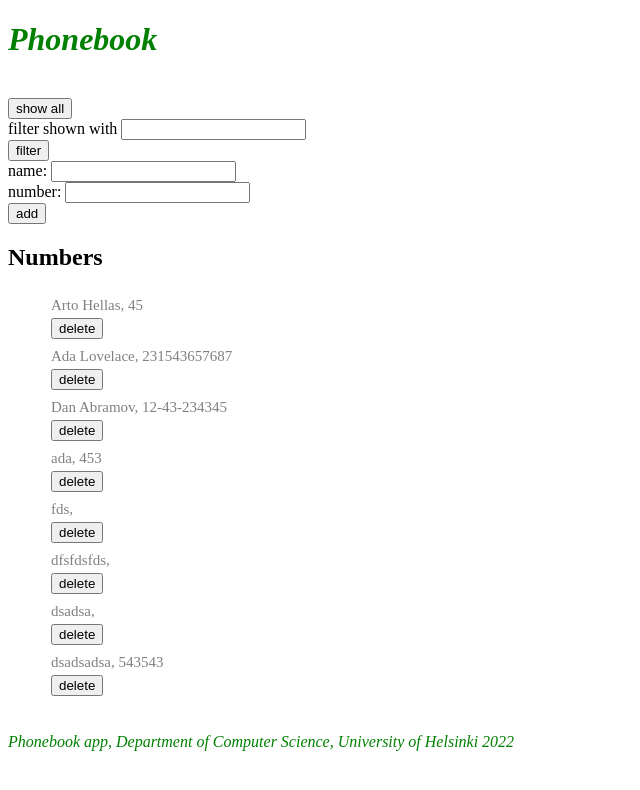
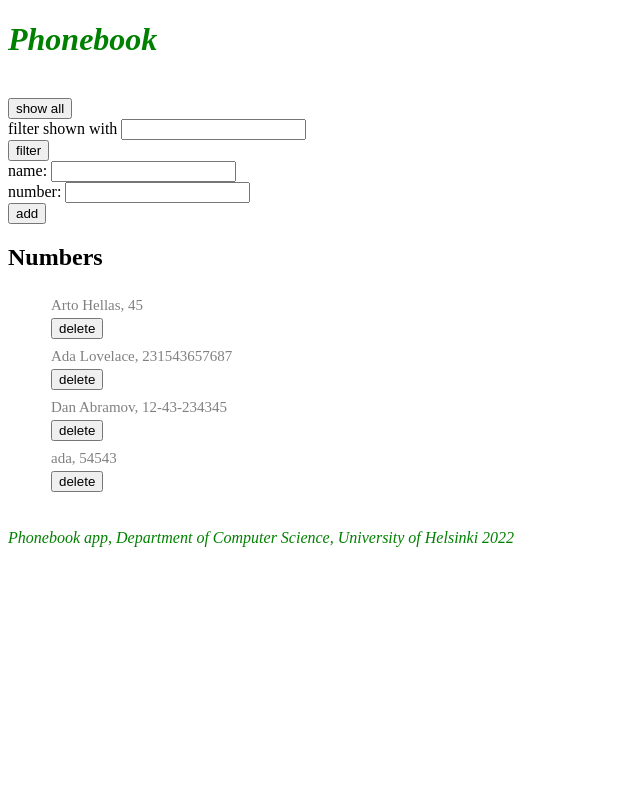
Before and after one commit to MelDv/FullStack_course, a React (Create React App) app in the folder osa2/puhelinluettelo/: page / in a window 1280 px wide. Shown: the top 790 px of the page, without its empty margins (0-640 px from the left). Built offline with nearby package versions, Linux system fonts and the light colour scheme; data requests are answered from the project's data file.

Commit message:
tehtävä 2,20

```diff
--- a/osa2/puhelinluettelo/db.json
+++ b/osa2/puhelinluettelo/db.json
@@ -17,28 +17,8 @@
     },
     {
       "name": "ada",
-      "number": "453",
+      "number": "54543",
       "id": 4
-    },
-    {
-      "name": "fds",
-      "number": "",
-      "id": 5
-    },
-    {
-      "name": "dfsfdsfds",
-      "number": "",
-      "id": 6
-    },
-    {
-      "name": "dsadsa",
-      "number": "",
-      "id": 7
-    },
-    {
-      "name": "dsadsadsa",
-      "number": "543543",
-      "id": 8
     }
   ]
 }
--- a/osa2/puhelinluettelo/src/App.js
+++ b/osa2/puhelinluettelo/src/App.js
@@ -3,6 +3,7 @@ import Person from './components/Person'
 import Filter from './components/Filter'
 import NewPerson from './components/NewPerson'
 import Footer from './components/Footer'
+import Notification from './components/Notification'
 import personService from './services/persons'
 
 const App = () => {
@@ -11,7 +12,7 @@ const App = () => {
   const [newNumber, setNewNumber] = useState('')
   const [newFilter, setFilter] = useState('')
   const [message, setMessage] = useState(null)
-  const isError = { error: false } //muunnos ei toimi: arvo ei muutu Notification-komponentissa
+  const [isError, setError] = useState(true)
 
   useEffect(() => {
     personService
@@ -41,8 +42,16 @@ const App = () => {
             .then(returnedPerson => {
               setPersons(persons.map(person => person.id !== changedPerson.id ? person : returnedPerson))
             })
-          isError.error = false
-          console.log('isError in change number: ', isError)
+            .catch(error => {
+              setError(true)
+              setMessage(
+                `Information of ${person.name} has already been removed from server.`
+              )
+              setTimeout(() => {
+                setMessage(null)
+              }, 5000)
+            })
+          setError(false)
           setMessage(
             `Changed phone number for ${person.name}`
           )
@@ -52,8 +61,7 @@ const App = () => {
         }
       } else if (person.name === newName) {
         exists = true
-        isError.error = true
-        console.log('isError in already added: ', isError)
+        setError(true)
         setNewName('')
         setNewNumber('')
         setMessage(
@@ -72,8 +80,7 @@ const App = () => {
         })
       setNewName('')
       setNewNumber('')
-      isError.error = false
-      console.log('isError in exists: ', isError)
+      setError(false)
       setMessage(
         `Added ${personObject.name}`
       )
@@ -84,6 +91,7 @@ const App = () => {
     setNewName('')
     setNewNumber('')
   }
+
   const deletePerson = id => {
     const url = `http://localhost:3001/persons/${id}`
     const person = persons.find(person => person.id === id)
@@ -93,8 +101,7 @@ const App = () => {
         .then(returnedPersons => {
           setPersons(persons.filter(person => person.id !== id))
         })
-      isError.error = false
-      console.log('isError in delete: ', isError)
+      setError(false)
       setMessage(
         `Deleted ${person.name}`
       )
@@ -128,27 +135,6 @@ const App = () => {
     setPersons(filtered)
   }
 
-  const Notification = (props) => {
-    if (props.message === null) {
-      return null
-    }
-    console.log('isError in Notification: ', isError)
-    const messageStyle = {
-      color: isError.error == true ? 'red' : 'green',
-      background: 'lightgrey',
-      fontSize: 20,
-      borderStyle: 'solid',
-      borderRadius: 5,
-      padding: 10,
-      marginBottom: 10,
-    }
-    return (
-      <div style={messageStyle}>
-        {message}
-      </div>
-    )
-  }
-
   const handleNameChange = (event) => {
     setNewName(event.target.value)
   }
@@ -168,7 +154,7 @@ const App = () => {
   return (
     <div>
       <h1>Phonebook</h1>
-      <Notification message={message} isError={isError.error} /><br />
+      <Notification message={message} isError={isError} /><br />
       <div>
         <button onClick={showAllPersons}>show all</button>
       </div>
--- /dev/null
+++ b/osa2/puhelinluettelo/src/components/Notification.js
@@ -0,0 +1,21 @@
+const Notification = (props) => {
+    if (props.message === null) {
+        return null
+    }
+    const messageStyle = {
+        color: props.isError ? 'red' : 'green',
+        background: 'lightgrey',
+        fontSize: 20,
+        borderStyle: 'solid',
+        borderRadius: 5,
+        padding: 10,
+        marginBottom: 10,
+    }
+    return (
+        <div style={messageStyle}>
+            {props.message} {props.isError}
+        </div>
+    )
+}
+
+export default Notification
```
